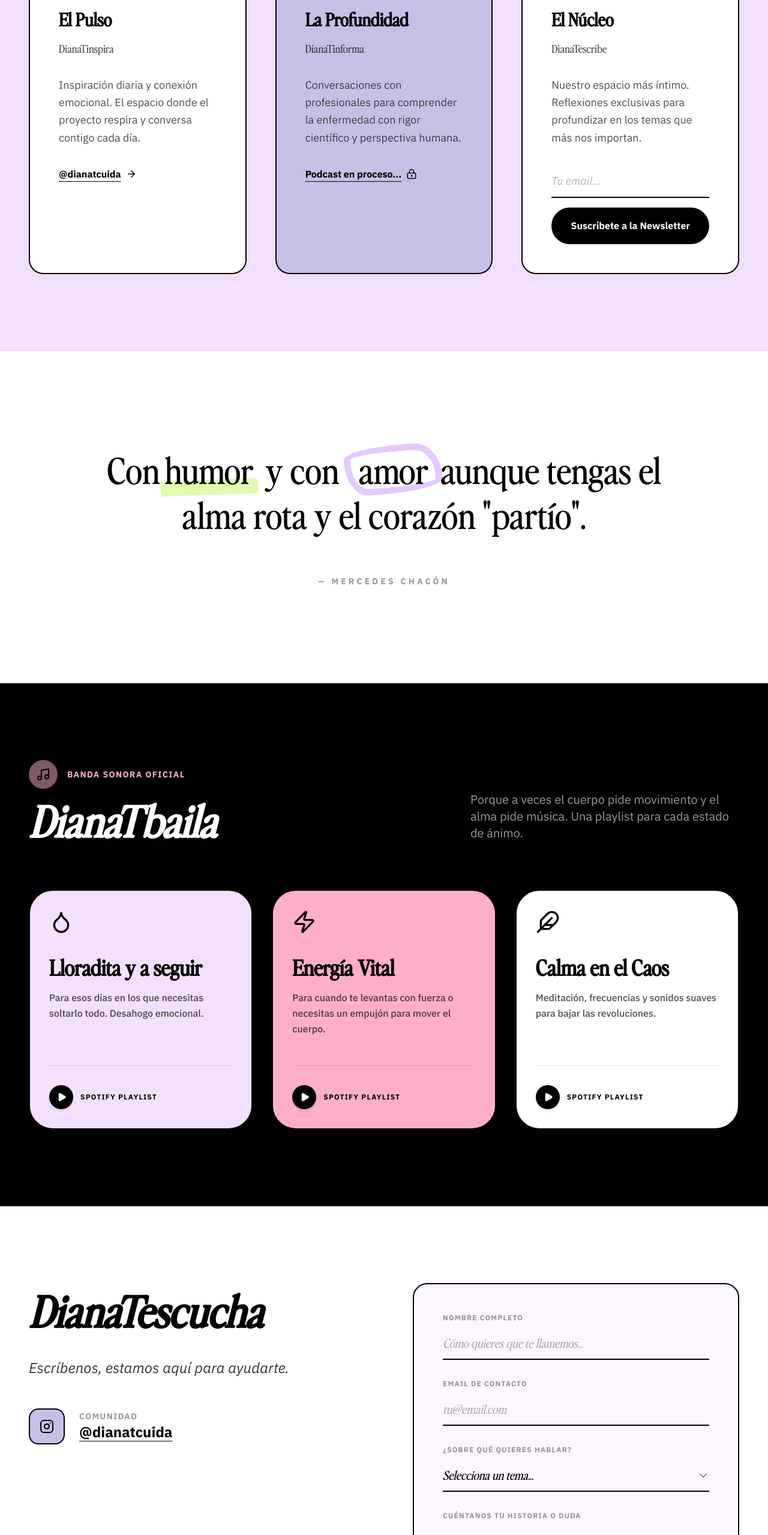
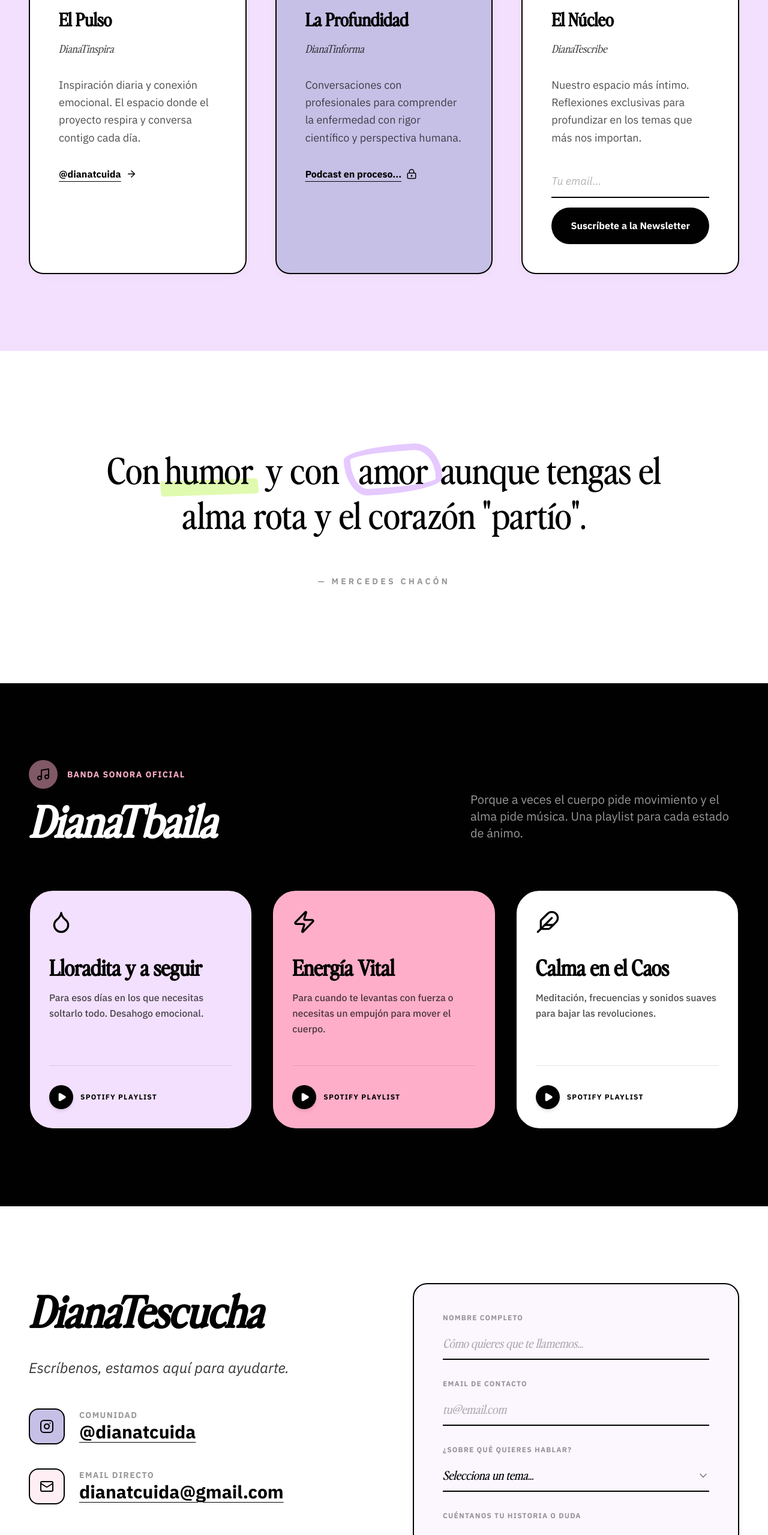
Before and after one commit to 13djune/DianaT, a React (Vite) app: page / in a window 1280 px wide. Shown: the part 3991-6550 px from the top of the page at 60% size. Built offline with nearby package versions, Linux system fonts and the light colour scheme; a web font is replaced by a local one.

Commit message:
MailChimp connect

```diff
--- a/package.json
+++ b/package.json
@@ -14,6 +14,7 @@
     "lucide-react": "^0.563.0",
     "react": "^19.2.4",
     "react-dom": "^19.2.4",
+    "react-mailchimp-subscribe": "^2.1.3",
     "react-router-dom": "^7.13.0"
   },
   "devDependencies": {
--- a/src/components/ChannelsSection.tsx
+++ b/src/components/ChannelsSection.tsx
@@ -14,7 +14,7 @@ const ChannelsSection: React.FC = () => {
           <article className="bg-white p-12 rounded-editoral manual-border editorial-shadow hover:-translate-y-2 transition-transform">
             <div className="w-14 h-14 bg-primary/20 rounded-2xl flex items-center justify-center mb-8 text-brand-black"><Instagram size={30}/></div>
             <h3 className="text-3xl font-serif font-bold mb-4 text-brand-black">El Pulso</h3>
-            <p className=" font-serif text-lg text-brand-black/70 mb-8 leading-relaxed ">
+            <p className=" font-serif text-lg text-brand-black/70 mb-8 leading-relaxed italic">
             DianaTinspira            </p>
             <p className="text-lg text-brand-black/70 mb-8 leading-relaxed">
               Inspiración diaria y conexión emocional. El espacio donde el proyecto respira y conversa contigo cada día.
@@ -25,7 +25,7 @@ const ChannelsSection: React.FC = () => {
           <article className="bg-lavender p-12 rounded-editoral manual-border editorial-shadow hover:-translate-y-2 transition-transform">
             <div className="w-14 h-14 bg-white rounded-2xl flex items-center justify-center mb-8 text-brand-black"><Mic size={30}/></div>
             <h3 className="text-3xl font-serif font-bold mb-4 text-brand-black">La Profundidad</h3>
-            <p className=" font-serif text-lg text-brand-black/70 mb-8 leading-relaxed ">
+            <p className=" font-serif text-lg text-brand-black/70 mb-8 leading-relaxed italic">
 DianaTinforma            </p>
             <p className="text-lg text-brand-black/70 mb-8 leading-relaxed ">
               Conversaciones con profesionales para comprender la enfermedad con rigor científico y perspectiva humana.
@@ -36,18 +36,27 @@ DianaTinforma            </p>
           <article className="bg-white p-12 rounded-editoral manual-border editorial-shadow hover:-translate-y-2 transition-transform">
             <div className="w-14 h-14 bg-primary/20 rounded-2xl flex items-center justify-center mb-8 text-brand-black"><Mail size={30}/></div>
             <h3 className="text-3xl font-serif font-bold mb-4 text-brand-black">El Núcleo</h3>
-            <p className="font-serif text-lg text-brand-black/70 mb-8 leading-relaxed ">
+            <p className="font-serif text-lg text-brand-black/70 mb-8 leading-relaxed italic">
             DianaTescribe           </p>
             <p className="text-lg text-brand-black/70 mb-8 leading-relaxed">
               Nuestro espacio más íntimo. Reflexiones exclusivas para profundizar en los temas que más nos importan.
             </p>
-            <form className="space-y-4">
+            <form
+  action="https://gmail.us3.list-manage.com/subscribe/post?u=88c6c34b489f260d471671333&amp;id=c7293481d7&amp;f_id=00b7dee3f0"
+  method="POST"
+  target="_blank"
+  className="space-y-4"
+>
   <input
     type="email"
+    name="EMAIL" // Importante: Mailchimp necesita que el name sea "EMAIL"
+    required
     placeholder="Tu email..."
     className="w-full bg-transparent border-b-2 border-brand-black py-3 outline-none focus:bg-primary/10 transition-all text-lg italic text-brand-black"
   />
-              <button className="w-full bg-brand-black text-white py-4 rounded-full font-bold hover:bg-primary hover:text-brand-black transition-all">Suscríbete a la Newsletter</button>
+  <button type="submit" className="w-full bg-brand-black text-white py-4 rounded-full font-bold hover:bg-primary hover:text-brand-black transition-all">
+    Suscríbete a la Newsletter
+  </button>
 </form>
           </article>
         </div>
--- a/src/components/Contact.tsx
+++ b/src/components/Contact.tsx
@@ -1,5 +1,6 @@
 import React, { useState } from 'react';
-import { Instagram, ChevronDown, CheckCircle } from 'lucide-react';
+// IMPORTANTE: He añadido 'Mail' a las importaciones
+import { Instagram, ChevronDown, CheckCircle, Mail } from 'lucide-react';
 
 const Contact: React.FC = () => {
   // Estado para saber si el formulario se ha enviado
@@ -14,7 +15,7 @@ const Contact: React.FC = () => {
 
   // La función que maneja el envío
   const handleSubmit = (e: React.FormEvent<HTMLFormElement>) => {
-    e.preventDefault(); // 1. EVITA QUE LA PÁGINA SE RECARGUE (Adiós error 404)
+    e.preventDefault(); // EVITA QUE LA PÁGINA SE RECARGUE
     setFormStatus('submitting');
 
     const formData = new FormData(e.currentTarget);
@@ -42,13 +43,26 @@ const Contact: React.FC = () => {
               Escríbenos, estamos aquí para ayudarte.
             </p>
             <div className="space-y-10">
+
+              {/* BLOQUE DE INSTAGRAM */}
               <div className="flex items-center gap-6">
                 <div className="p-4 bg-lavender rounded-2xl manual-border text-brand-black"><Instagram /></div>
                 <div>
                   <p className="text-sm font-bold uppercase tracking-widest text-brand-black/40">Comunidad</p>
-                  <a href="https://www.instagram.com/dianatcuida/" target="_blank" rel="noreferrer" className="text-2xl font-bold link-style text-brand-black">@dianatcuida</a>
+                  <a href="https://www.instagram.com/dianatcuida/" target="_blank" rel="noreferrer" className="text-2xl md:text-3xl font-bold link-style text-brand-black">@dianatcuida</a>
                 </div>
               </div>
+
+              {/* BLOQUE DE EMAIL (NUEVO) */}
+              <div className="flex items-center gap-6">
+                <div className="p-4 bg-primary/20 rounded-2xl manual-border text-brand-black"><Mail /></div>
+                <div>
+                  <p className="text-sm font-bold uppercase tracking-widest text-brand-black/40">Email Directo</p>
+                  {/* Cámbia el href y el texto por tu email real */}
+                  <a href="mailto:dianatcuida@gmail.com" className="text-2xl md:text-3xl font-bold link-style text-brand-black">dianatcuida@gmail.com</a>
+                </div>
+              </div>
+
             </div>
           </div>
 
--- a/src/components/TravesiaSection.tsx
+++ b/src/components/TravesiaSection.tsx
@@ -13,7 +13,7 @@ const TravesiaSection: React.FC = () => {
     <section id="travesia" className="py-32 bg-white">
       <div className="max-w-7xl mx-auto px-6 lg:px-12">
         <div className="text-center mb-24">
-          <h2 className="text-5xl md:text-7xl  font-serif font-bold mb-6 italic text-brand-black">Las Etapas del Camino</h2>
+          <h2 className="text-5xl md:text-7xl font-serif font-bold mb-6 italic text-brand-black">Las Etapas del Camino</h2>
 
         </div>
 
```
Also changed, not shown: 1 other file (tests, documents, lock files or other folders). Lines whose indentation alone changed are shown as unchanged.
